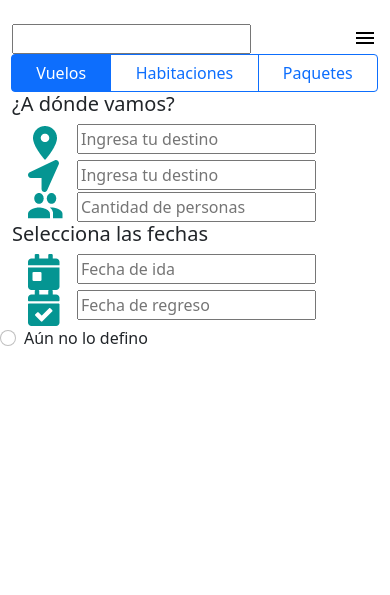
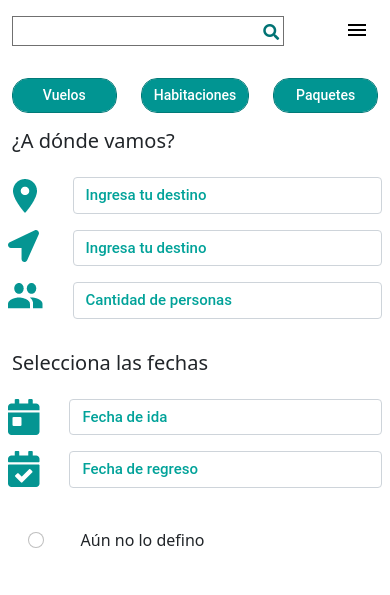
Before and after one commit to karoll-lozano/appv, a website: page busqueda.html in a window 390 px wide. Drawn offline with nearby package versions, Linux system fonts and the light colour scheme.

Commit message:
Cambios en paginas y se agrega busqueda.html

```diff
--- a/busqueda.html
+++ b/busqueda.html
@@ -20,121 +20,91 @@
   </head>
 
   <body>
+
     <div class="container">
-       <div class="row mt-4">
-            <div class="col-10">
-               <input type="text">
+       <div class="row">
+            <div class="col-10 my-3">
+               <input type="text" class="busqueda">
+               <i class="fa fa-search icono"></i>
             </div>
-            <div class="col-2">
-                <a href="#" class="mx-3">
+            <div class="col-2 my-3">
+                <a href="#" class="mx-2">
                     <img src="img/icon-navigation.png" alt="">
                 </a>
              </div>
        </div>
     </div>
-    <div class="container"> <!--botones-->
+
+    <!-- Botones NAV alineados -->
+    <div class="container my-3">
        <div class="row">
-        <div class="btn-group" role="group" aria-label="Basic radio toggle button group">
-            <input type="radio" class="btn-check" name="btnradio" id="btnradio1" autocomplete="off" checked>
-            <label class="btn btn-outline-primary" for="btnradio1">Vuelos</label>
-
-            <input type="radio" class="btn-check" name="btnradio" id="btnradio2" autocomplete="off">
-            <label class="btn btn-outline-primary" for="btnradio2">Habitaciones</label>
-
-            <input type="radio" class="btn-check" name="btnradio" id="btnradio3" autocomplete="off">
-            <label class="btn btn-outline-primary" for="btnradio3">Paquetes</label>
-          </div>
-           <!-- <div class="col-4">
-            <a class="btn btn-primary" href="#" role="button">Vuelos</a>
-           </div>
-           <div class="col-4">
-            <a class="btn btn-primary" href="#" role="button">Habitaciones</a>
-           </div>
-           <div class="col-4">
-            <a class="btn btn-primary" href="#" role="button">Paquetes</a>
-           </div> -->
-       </div>
-    </div>
-    <div class="container">
-       <div class="row">
-        <h5>¿A dónde vamos?</h5>
-       </div>
-    </div>
-    <div class="container">
-       <div class="row">
-        <div class="col-2">
-            <a href="#" class="mx-3">
-                <img src="img/icon-maps.png" alt="">
-            </a>
-        </div>
-        <div class="col-10">
-            <input type="text" placeholder="Ingresa tu destino">
-        </div>
-       </div>
-    </div>
-    <div class="container">
-       <div class="row">
-        <div class="col-2">
-            <a href="#" class="mx-3">
-                <img src="img/Icon-location.png" alt="">
-            </a>
-        </div>
-        <div class="col-10">
-            <input type="text" placeholder="Ingresa tu destino">
-        </div>
-       </div>
-    </div>
-    <div class="container">
-       <div class="row">
-            <div class="col-2">
-                <a href="#" class="mx-3">
-                    <img src="img/icon-people.png" alt="">
-                </a>
+            <div class="col">
+                <button type="button" class="btn btn-primary form-control btn-block">Vuelos</button>
             </div>
-            <div class="col-10">
-                <input type="text" placeholder="Cantidad de personas">
+            <div class="col">
+                <button type="button" class="btn btn-primary form-control btn-block">Habitaciones</button>
             </div>
-        </div>
-    </div>
-    <div class="container">
-       <div class="row">
-        <h5>Selecciona las fechas</h5>
-       </div>
-    </div>
-    <div class="container">
-       <div class="row">
-            <div class="col-2">
-                <a href="#" class="mx-3">
-                    <img src="img/icon-calendar1.png" alt="">
-                </a>
-            </div>
-            <div class="col-10">
-                <input type="text" placeholder="Fecha de ida">
+            <div class="col">
+                <button type="button" class="btn btn-primary form-control btn-block">Paquetes</button>
             </div>
        </div>
     </div>
-    <div class="container">
-       <div class="row">
-        <div class="col-2">
-            <a href="#" class="mx-3">
-                <img src="img/icon-calendar2.png" alt="">
-            </a>
+
+    <!-- Form con Datos de Viaje -->
+    <div class="container my-3">
+
+        <div class="row my-2">
+            <h5>¿A dónde vamos?</h5>
         </div>
-        <div class="col-10">
-            <input type="text" placeholder="Fecha de regreso">
+        <div class="row my-2">
+            <table class="table table-borderless">
+                <tbody>
+                    <tr>
+                        <td><img src="img/icon-maps.png" alt=""></td>
+                        <td><input type="text" class="form-control input-viaje" placeholder="Ingresa tu destino"></td>
+                    </tr>
+                    <tr>
+                        <td><img src="img/Icon-location.png" alt=""></td>
+                        <td><input type="text" class="form-control input-viaje" placeholder="Ingresa tu destino"></td>
+                    </tr>
+                    <tr>
+                        <td><img src="img/icon-people.png" alt=""></td>
+                        <td><input type="text" class="form-control input-viaje" placeholder="Cantidad de personas"></td>
+                    </tr>
+                </tbody>
+            </table>
         </div>
-       </div>
+
+        <div class="row my-2">
+            <h5>Selecciona las fechas</h5>
+        </div>
+        <div class="row my-2">
+            <table class="table table-borderless">
+                <tbody>
+                    <tr>
+                        <td><img src="img/icon-calendar1.png" alt=""></td>
+                        <td><input type="text" class="form-control input-viaje" placeholder="Fecha de ida"></td>
+                    </tr>
+                    <tr>
+                        <td><img src="img/icon-calendar2.png" alt=""></td>
+                        <td><input type="text" class="form-control input-viaje" placeholder="Fecha de regreso"></td>
+                    </tr>
+                </tbody>
+            </table>
+        </div>
+
+        <div class="row my-2">
+            <table class="table table-borderless">
+                <tbody>
+                    <tr>
+                        <td class="text-center"><input class="form-check-input check-define destino" type="radio" name="radio-define" id="radio-define"></td>
+                        <td><p>Aún no lo defino</p></td>
+                    </tr>
+                </tbody>
+            </table>
+        </div>
     </div>
-    <div class="container">
-       <div class="row">
-            <div class="form-check">
-                <input class="form-check-input" type="radio" name="flexRadioDefault" id="flexRadioDefault1">
-                <label class="form-check-label" for="flexRadioDefault1">
-                    Aún no lo defino
-                </label>
-          </div>
-       </div>
-    </div>
+
     <div class="container">
        <div class="row">
 
--- a/css/bienvenida.css
+++ b/css/bienvenida.css
@@ -1,4 +1,9 @@
 @import url('https://fonts.googleapis.com/css2?family=Roboto:ital,wght@0,100;0,300;0,400;0,500;0,700;0,900;1,100;1,300;1,400;1,500;1,700&display=swap');
+
+    body {
+        background-color: #BBEFE7DE;
+    }
+
 /* Desktop */
 @media screen and (min-width: 1024px) {
 
@@ -16,11 +21,25 @@
         padding: 10px 0;
     }
 
-    body {
-        background-color: #BBEFE7DE;
-    }
-
     i {
         font-size: 31px;
     }
+
+    p {
+        font-family: 'Roboto Medium', arial;
+        font-size: 16px;
+        font-weight: 400;
+    }
+
+    .titulo {
+        font-family: 'Roboto Medium', arial;
+        font-size: 23px;
+        font-weight: 700;
+    }
+
+    .sub-titulos {
+        font-family: 'Roboto Medium', arial;
+        font-size: 18px;
+        font-weight: 700;
+    }
 }
--- a/css/busqueda.css
+++ b/css/busqueda.css
@@ -0,0 +1,97 @@
+@import url('https://fonts.googleapis.com/css2?family=Roboto:ital,wght@0,100;0,300;0,400;0,500;0,700;0,900;1,100;1,300;1,400;1,500;1,700&display=swap');
+
+/* Desktop */
+@media screen and (min-width: 1024px) {
+
+}
+
+/* Tablet "Medium" */
+@media screen and (min-width: 768px) and (max-width: 1024px) {
+
+}
+
+/* Smartphones */
+@media screen and (min-width: 0px) and (max-width: 760px) {
+
+    .btn-primary{
+        color: #ffffff;
+        background-color: #019592;
+        border-color: #017a78;
+        border-radius: 16px;
+        font-family: 'Roboto Medium', arial;
+        font-size: 14px;
+        font-weight: 300;
+    }
+
+    .btn-primary:hover {
+        color: #000000;
+        background-color: #019592;
+        border-color: #017a78;
+    }
+
+    .btn-primary:focus {
+        color: #864A79;
+        background-color: #057674;
+        border-color: #017a78;
+        box-shadow: 0 0 0 0.25rem rgb(0 195 176 / 50%);
+    }
+
+    .btn-primary:active {
+        color: #864A79;
+        background-color: #057674;
+        border-color: #017a78;
+        box-shadow: 0 0 0 0.25rem rgb(0 195 176 / 50%);
+    }
+
+    .icono {
+        position: relative;
+        z-index: 1;
+        left: -25px;
+        top: 1px;
+        color: #017374;
+        cursor: pointer;
+        width: 0;
+    }
+
+    .busqueda {
+        border: 1px solid #707070;
+        padding: 2px;
+        outline: none;
+        width: 17rem;
+      }
+
+    .busqueda:focus {
+        border-color: #017374;
+    }
+
+    .input-viaje::placeholder {
+        color: #01A299;
+    }
+
+    .input-viaje:focus {
+        color: #018786;
+        background-color: #fff;
+        border-color: #000000;
+        outline: 0;
+        box-shadow: 0 0 0 0.25rem rgb(62 73 90 / 25%);
+    }
+
+    .form-check-input:checked {
+        background-color: #019592;
+        border-color: #017a78;
+    }
+
+    .input-viaje {
+        font-family: 'Roboto Medium', arial;
+        font-size: 15px;
+        font-weight: 300;
+    }
+
+    placeholder {
+        font-family: 'Roboto Medium', arial;
+        font-size: 16px;
+        font-weight: 300;
+    }
+
+
+}
```
Also changed, not shown: bienvenida.html (+8 -10 lines), login.html (+4 -0 lines).
